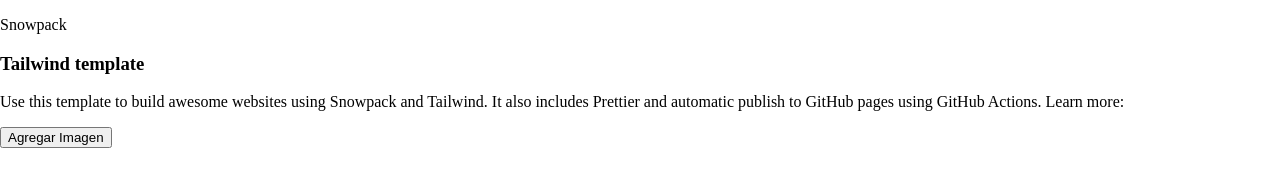
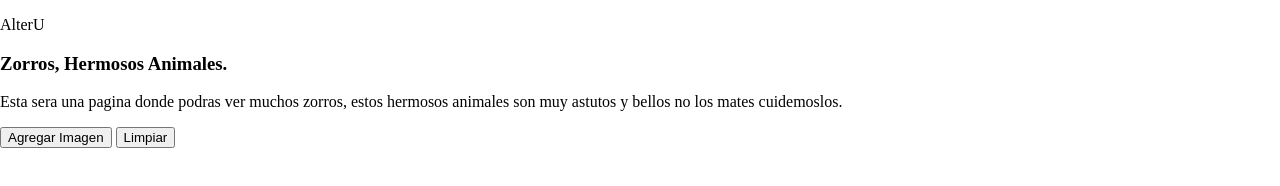
Before and after one commit to williamr1015/semana-8-Taller-Foxs, a website with bundled scripts: page public/index.html in a window 1280 px wide. Built offline with nearby package versions, Linux system fonts and the light colour scheme; files whose address does not match are found by name.

Commit message:
finalizacion de los estilos

```diff
--- a/public/index.html
+++ b/public/index.html
@@ -27,17 +27,18 @@
       Start modyfing from here.
     -->
     <div class="py-10 max-w-screen-xl mx-auto px-4 sm:px-6 lg:px-8">
-        <div class="text-center">
+        <div class="text-center encabezado">
             <p class="text-base leading-6 text-indigo-600 font-semibold tracking-wide uppercase">
-                Snowpack
+                AlterU
             </p>
-            <h3 class="mt-2 text-3xl leading-8 font-extrabold tracking-tight text-gray-900 sm:text-4xl sm:leading-10">
-                Tailwind template
+            <h3 class="mt-2 text-3xl leading-8 font-extrabold tracking-tight sm:text-4xl sm:leading-10">
+                Zorros, Hermosos Animales.
             </h3>
-            <p class="mt-4 max-w-2xl text-xl leading-7 text-gray-500 mx-auto">
-                Use this template to build awesome websites using Snowpack and Tailwind. It also includes Prettier and automatic publish to GitHub pages using GitHub Actions. Learn more:
+            <p class="mt-4 max-w-2xl text-xl leading-7  mx-auto">
+                Esta sera una pagina donde podras ver muchos zorros, estos hermosos animales son muy astutos y bellos no los mates cuidemoslos.
             </p>
-            <button class="p-3" id="Button">Agregar Imagen</button>
+            <button class="p-3 button" id="addButton">Agregar Imagen</button>
+            <button class="p-3 buttonClear" id="cleanButton">Limpiar</button>
             <div id="images" class="images">
 
             </div>
```
